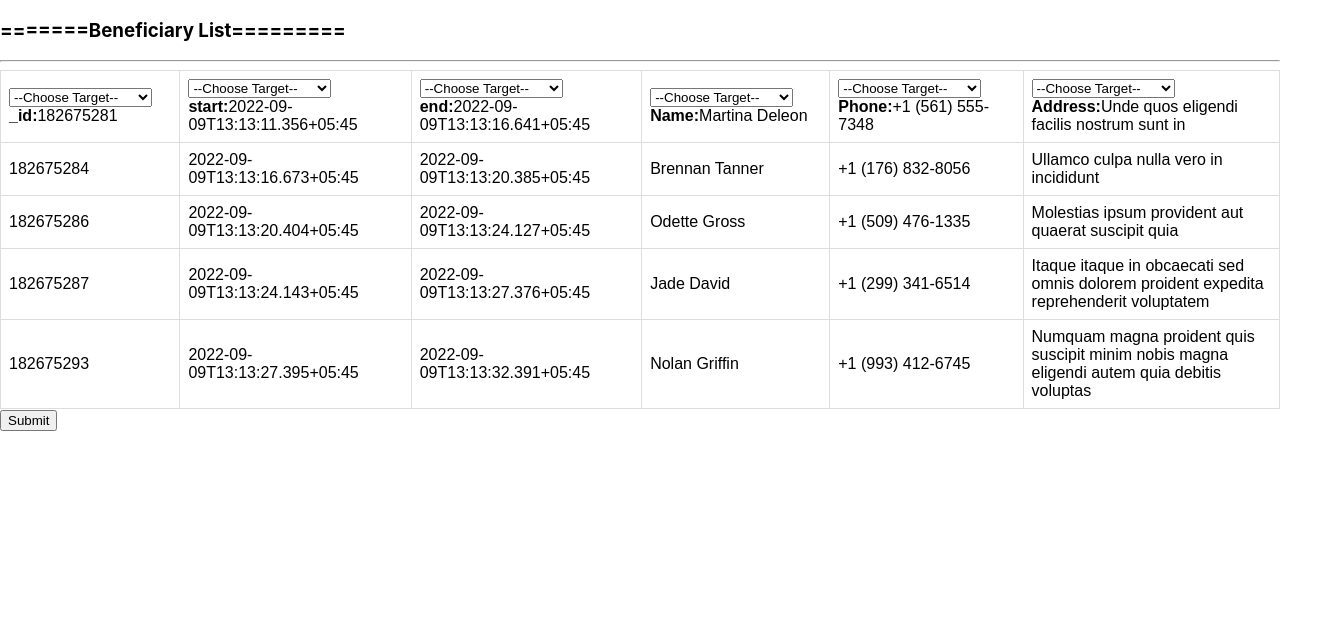
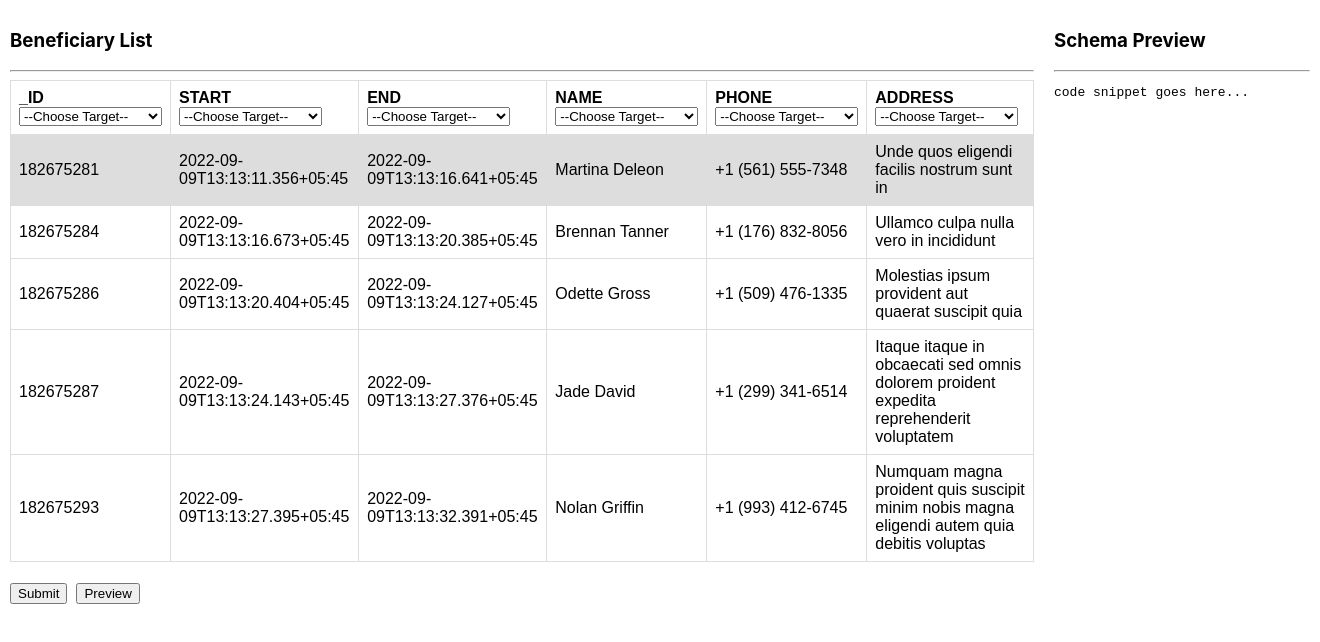
Before and after one commit to thebinod7/kobotool-field-mapping, a React (Create React App) app: page / in a window 1280 px wide. Shown: the top 642 px of the page, 1320 px wide, since content can reach past the window. Built offline with nearby package versions, Linux system fonts and the light colour scheme.

Commit message:
ui fixes

```diff
--- a/src/App.css
+++ b/src/App.css
@@ -1,7 +1,6 @@
 table {
 	font-family: arial, sans-serif;
 	border-collapse: collapse;
-	width: 100%;
 }
 
 td,
@@ -14,3 +13,20 @@ th {
 tr:nth-child(even) {
 	background-color: #dddddd;
 }
+.flex-container {
+	display: flex;
+}
+
+.left-side {
+	flex: 0 0 80%;
+	padding: 10px;
+}
+
+.right-side {
+	flex: 0 0 20%;
+	padding: 10px;
+}
+
+body {
+	overflow-x: hidden;
+}
--- a/src/App.js
+++ b/src/App.js
@@ -5,7 +5,7 @@ import "./App.css";
 
 const { results } = KOBO_DATA;
 
-const TARGET_FIELDS = {
+const TARGET_FIELD = {
 	FIRSTNAME_LASTNAME: "firstName_lastName",
 	LOCATION: "location",
 	PHONE: "phone",
@@ -18,27 +18,28 @@ const TARGET_FIELDS = {
 };
 
 const BENEF_DB_FIELDS = [
-	TARGET_FIELDS.FIRSTNAME_LASTNAME,
-	TARGET_FIELDS.LOCATION,
-	TARGET_FIELDS.PHONE,
-	TARGET_FIELDS.EMAIL,
-	TARGET_FIELDS.GENDER,
-	TARGET_FIELDS.BIRTH_DATE,
-	TARGET_FIELDS.NOTES,
-	TARGET_FIELDS.LATITUDE,
-	TARGET_FIELDS.LONGITUDE,
+	TARGET_FIELD.FIRSTNAME_LASTNAME,
+	TARGET_FIELD.LOCATION,
+	TARGET_FIELD.PHONE,
+	TARGET_FIELD.EMAIL,
+	TARGET_FIELD.GENDER,
+	TARGET_FIELD.BIRTH_DATE,
+	TARGET_FIELD.NOTES,
+	TARGET_FIELD.LATITUDE,
+	TARGET_FIELD.LONGITUDE,
 ];
 
 const DynamicArrayRenderer = ({ dataArray }) => {
 	const [mappings, setMappings] = useState([]);
+	const [selectedFields, setSelectedFields] = useState([]);
 
 	const handleSubmit = (e) => {
 		e.preventDefault();
 		let finalPayload = removeFieldsWithUnderscore(results);
 
 		for (let m of mappings) {
-			if (m.targetField === TARGET_FIELDS.FIRSTNAME_LASTNAME) {
-				// Split fullName, update target_key and delete old_key
+			if (m.targetField === TARGET_FIELD.FIRSTNAME_LASTNAME) {
+				// Split fullName, update target_key and delete old_source_key
 				const replaced = finalPayload.map((item) => {
 					const { firstName, lastName } = splitFullName(item[m.sourceField]);
 					const newItem = { ...item, firstName, lastName };
@@ -47,7 +48,7 @@ const DynamicArrayRenderer = ({ dataArray }) => {
 				});
 				finalPayload = replaced;
 			} else {
-				// Update target_key and delete old_key
+				// Update target_key and delete old_source_key
 				const replaced = finalPayload.map((item) => {
 					const newItem = { ...item, [m.targetField]: item[m.sourceField] };
 					delete newItem[m.sourceField];
@@ -56,10 +57,21 @@ const DynamicArrayRenderer = ({ dataArray }) => {
 				finalPayload = replaced;
 			}
 		}
-		console.log("FINAL==>", finalPayload);
+		return importToDB(finalPayload);
+	};
+
+	const importToDB = (payload) => {
+		console.log("Final==>", payload);
+		console.log("Selected=>", selectedFields);
+		// Remove non-selected fields
+		// Display preview
+		// Sanitize payload against backend
+		// Import to DB
 	};
 
 	const handleTargetFieldChange = (sourceField, targetField) => {
+		const exist = selectedFields.includes(sourceField);
+		if (!exist) setSelectedFields([...selectedFields, sourceField]);
 		const index = mappings.findIndex(
 			(item) => item.sourceField === sourceField
 		);
@@ -71,7 +83,10 @@ const DynamicArrayRenderer = ({ dataArray }) => {
 	};
 	return (
 		<div>
-			<h3>=======Beneficiary List=========</h3>
+			<div className="flex-container">
+				<div className="left-side">
+					<div id="table">
+						<h3>Beneficiary List</h3>
 						<hr />
 						<table>
 							{dataArray.map((item, index) => {
@@ -80,11 +95,13 @@ const DynamicArrayRenderer = ({ dataArray }) => {
 								return (
 									<Fragment key={index}>
 										<tbody>
+											{index === 0 && (
 												<tr>
-									{/* Render key:value */}
-									{keys.map((key, i) => (
+													{keys.map((key, i) => {
+														return (
 															<td key={i + 1}>
-											{index === 0 && (
+																<strong>{key.toLocaleUpperCase()}</strong>{" "}
+																<br />
 																<select
 																	name="targetField"
 																	id="targetField"
@@ -92,7 +109,9 @@ const DynamicArrayRenderer = ({ dataArray }) => {
 																		handleTargetFieldChange(key, e.target.value)
 																	}
 																>
-													<option value="None">--Choose Target--</option>
+																	<option value="None">
+																		--Choose Target--
+																	</option>
 																	{BENEF_DB_FIELDS.map((f) => {
 																		return (
 																			<option key={f} value={f}>
@@ -101,9 +120,16 @@ const DynamicArrayRenderer = ({ dataArray }) => {
 																		);
 																	})}
 																</select>
+															</td>
+														);
+													})}
+												</tr>
 											)}
 
-											{index === 0 ? <strong>{key}:</strong> : ""}
+											<tr>
+												{/* Render key:value */}
+												{keys.map((key, i) => (
+													<td key={i + 1}>
 														{typeof item[key] === "object" ? (
 															// Render nested objects
 															<NestedObjectRenderer object={item[key]} />
@@ -119,10 +145,20 @@ const DynamicArrayRenderer = ({ dataArray }) => {
 								);
 							})}
 						</table>
-
+						<br />
 						<button type="button" onClick={handleSubmit}>
 							Submit
-			</button>
+						</button>{" "}
+						&nbsp;
+						<button type="button">Preview</button>
+					</div>
+				</div>
+				<div className="right-side">
+					<h3>Schema Preview</h3>
+					<hr />
+					<pre>code snippet goes here...</pre>
+				</div>
+			</div>
 		</div>
 	);
 };
```
Lines whose indentation alone changed are shown as unchanged.
